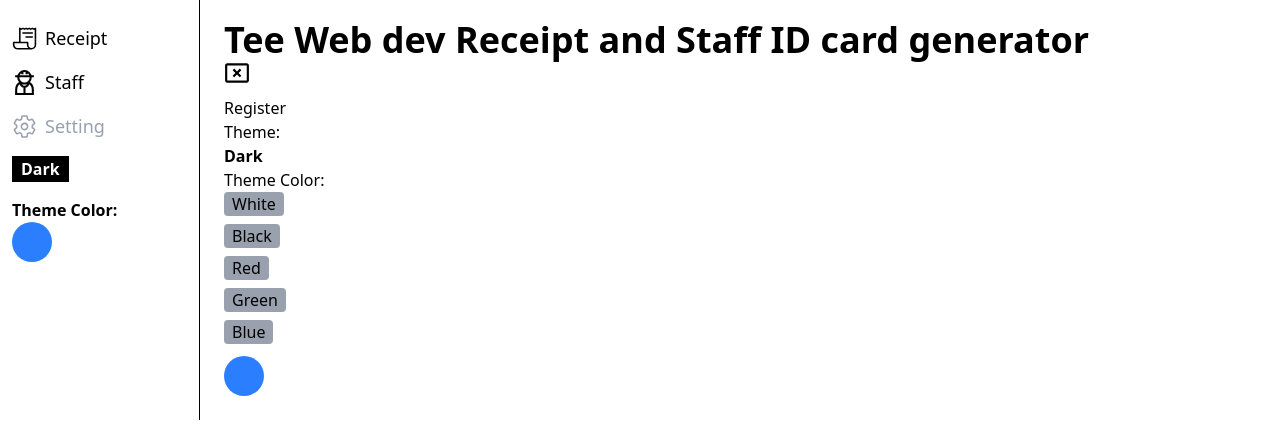
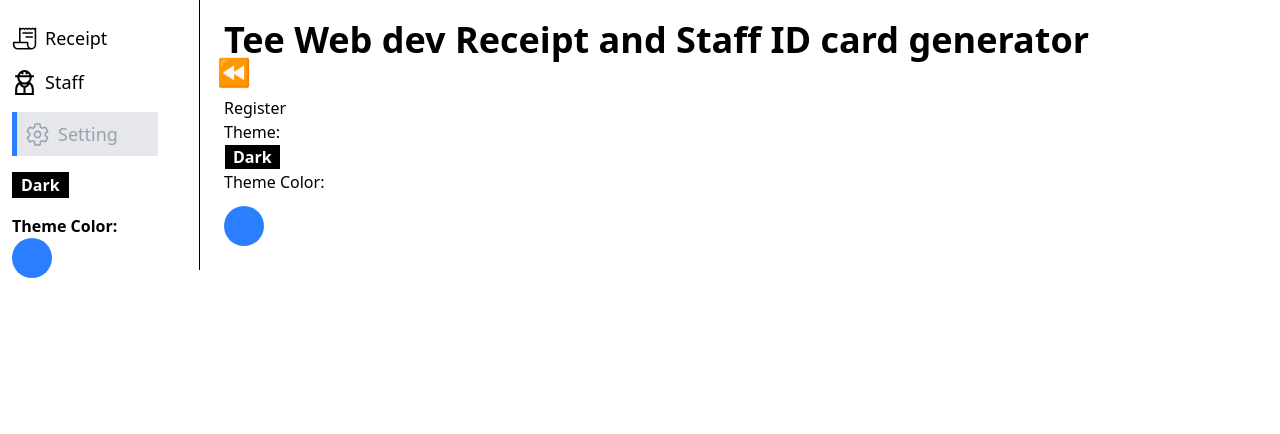
Before and after one commit to toluwase-hub/receiptgenerator, a React (Vite) app: page /setting in a window 1280 px wide. Shown: the top 434 px of the page. Built offline with nearby package versions, Linux system fonts and the light colour scheme.

Commit message:
updated message

```diff
--- a/src/assets/Components/Receiptinputs.jsx
+++ b/src/assets/Components/Receiptinputs.jsx
@@ -351,7 +351,7 @@ const Receiptinputs = ({ theme, color }) => {
       <div className="font-bold py-2">
         {receiptData === null
           ? "Once Generated Your Receipt Will Show Below🔻"
-          : "Contratulations ✅ Your Receipt Is Generated Successfully "}
+          : "Congratulations ✅ Your Receipt Is Generated Successfully "}
       </div>
 
       {/* PREVIEW DIV */}
--- a/src/assets/Components/Staffinputs.jsx
+++ b/src/assets/Components/Staffinputs.jsx
@@ -254,7 +254,7 @@ useEffect( ()=> {
       <div className="font-bold py-2">
         {staffid === null
           ? "Once Generated Your ID Card Will Show Below🔻"
-          : "Contratulations ✅ Your ID Card Is Generated Successfully "}
+          : "Congratulations ✅ Your ID Card Is Generated Successfully "}
       </div>
 
       <div>
--- a/src/assets/Navbar.jsx
+++ b/src/assets/Navbar.jsx
@@ -16,14 +16,14 @@ const Navbar = ({theme, changeTheme, color, white, black, red, green, blue}) =>
   return (
     <div className='lg:flex block '>
 
-      {/* Sidebar */}
+      {/*decktop Sidebar */}
 
       <div className={`  overflow-hidden  ${theme ? "bg-white border-black" : "bg-black/95 text-white border-white"} hidden lg:flex  transition-all duration-500  flex flex-col  w-50 ${shwoSideBar ? "max-w-64  border-r " : "max-w-0"}`}>
         <nav className={` overflow-x-hidden mt-6 fixed left-3 transition-all duration-500  ${shwoSideBar ? "max-w-64 " : "max-w-0"} `}>
           <ul className='space-y-4'>
             <li>
               <NavLink to="/" className={  ({isActive}) =>
-                  isActive ? "text-gray-400  " : ""
+                  isActive ? "text-gray-400 border-l-5 bg-gray-200 pr-10 py-2 flex pl-2 border-blue-500 " : ""
               }>
 
                   <div className={`flex  gap-2 items-center  `}>
@@ -35,7 +35,7 @@ const Navbar = ({theme, changeTheme, color, white, black, red, green, blue}) =>
 
             <li>
               <NavLink to="/staff"  className={  ({isActive}) =>
-                  isActive ? "text-gray-400  " : ""
+                  isActive ? "text-gray-400  border-l-5 bg-gray-200 pr-10 py-2 flex pl-2 border-blue-500 " : ""
               }>
                  <div className={`flex  gap-2 items-center  `}>
                   <span><GrUserWorker size={25} /></span>
@@ -46,7 +46,7 @@ const Navbar = ({theme, changeTheme, color, white, black, red, green, blue}) =>
 
             <li>
               <NavLink to="/setting"  className={  ({isActive}) =>
-                  isActive ? "text-gray-400  " : ""
+                  isActive ? "text-gray-400 border-l-5 bg-gray-200 pr-10 py-2 flex pl-2 border-blue-500 " : ""
               }>
                  <div className={`flex  gap-2 items-center `}>
                   <span><IoSettingsOutline size={25} /></span>
@@ -65,7 +65,7 @@ const Navbar = ({theme, changeTheme, color, white, black, red, green, blue}) =>
         </nav>
       </div>
 
-
+        {/* mobile nav bar */}
        <div className={` lg:hidden  fixed bottom-0 transition-all duration-200 w-screen  flex flex-col ${theme ? "bg-white/95 text-black" : "bg-black/95 text-white"}  `}>
         <nav className='w-[90%] mx-auto mt-6 '>
           <ul className='space-y-5 flex justify-around'>
@@ -109,9 +109,9 @@ const Navbar = ({theme, changeTheme, color, white, black, red, green, blue}) =>
       <main className={`flex-1 p-6 transition-all duration-500  ${ theme ? "bg-white text-black" : "bg-black text-white"}  `}>
         <div className={`pr-5 pb-1 fixed top-0 pt-5 w-full ${theme ?  "bg-white" : " bg-black"} `}>
           <h1 className='font-bold text-2xl lg:text-4xl  '>Tee Web dev Receipt and Staff ID card generator</h1>
-          <button className='hidden lg:block' onClick={()=> setshwoSideBar(!shwoSideBar)}> {shwoSideBar ? (
-            <MdOutlineCancelPresentation size={26} /> ) : (<AiOutlineMenu size={26} />
-   )       }</button>
+          <button className='hidden lg:block scale-170 hover:scale-160 trasistion-all duration-200' onClick={()=> setshwoSideBar(!shwoSideBar)}> {shwoSideBar ?
+            "⏪  ": "⏩"
+          }</button>
         </div>
 
         <Routes >
--- a/src/assets/routes/Setting.jsx
+++ b/src/assets/routes/Setting.jsx
@@ -1,18 +1,24 @@
-import React from 'react'
+import React, { useState } from 'react'
 
 const Setting = ({theme, changeTheme, color, white, black, red, green, blue }) => {
+
+  const [closetheme, setCloseTheme] = useState(false)
+
+  const HandleCloseTheme = ()=> {
+    setCloseTheme(!closetheme)
+  }
   return (
     <div className='mt-18'>
 
       <h1>Register</h1>
       <div>
         <h1>Theme:</h1>
-          <button className='font-bold' onClick={changeTheme}>{theme ? "Dark" : "Light💡"}</button>
+          <button className={`font-bold border px-2 ${theme ? "bg-black text-white" : "bg-white text-black"} `} onClick={changeTheme}>{theme ? "Dark" : "Light💡"}</button>
       </div>
 
       <div>
-        <h1>Theme Color:</h1>
-        <div className='flex flex-col gap-2 items-start'>
+        <h1 onClick={HandleCloseTheme}>Theme Color:</h1>
+        <div className={`flex flex-col gap-2 items-start overflow-hidden transition-all duration-400 ${closetheme ? "max-h-100" : "max-h-0"}`}>
         <button  className={` px-2 rounded ${color === "White" ? "bg-white" : "bg-gray-400"}`} onClick={white}>White</button>
         <button className={` px-2 rounded ${color === "Black" ? "bg-black text-white" : "bg-gray-400"}`} onClick={black}>Black</button>
         <button className={` px-2 rounded ${color === "Red" ? "bg-red-500 text-white" : "bg-gray-400"}`} onClick={red}>Red</button>
@@ -21,7 +27,7 @@ const Setting = ({theme, changeTheme, color, white, black, red, green, blue }) =
         </div>
       </div>
 
-      <div className={` w-10 h-10 rounded-full mt-3 ${color === "White" ? "bg-white/90" : color === "Black" ? "bg-black" : color === "Red" ? "bg-red-500" : color === "Green" ? "bg-green-500" :  "bg-blue-500" } `}>
+      <div onClick={HandleCloseTheme} className={` w-10 h-10 rounded-full mt-3 ${color === "White" ? "bg-white/90" : color === "Black" ? "bg-black" : color === "Red" ? "bg-red-500" : color === "Green" ? "bg-green-500" :  "bg-blue-500" } `}>
       </div>
 
     </div>
```
